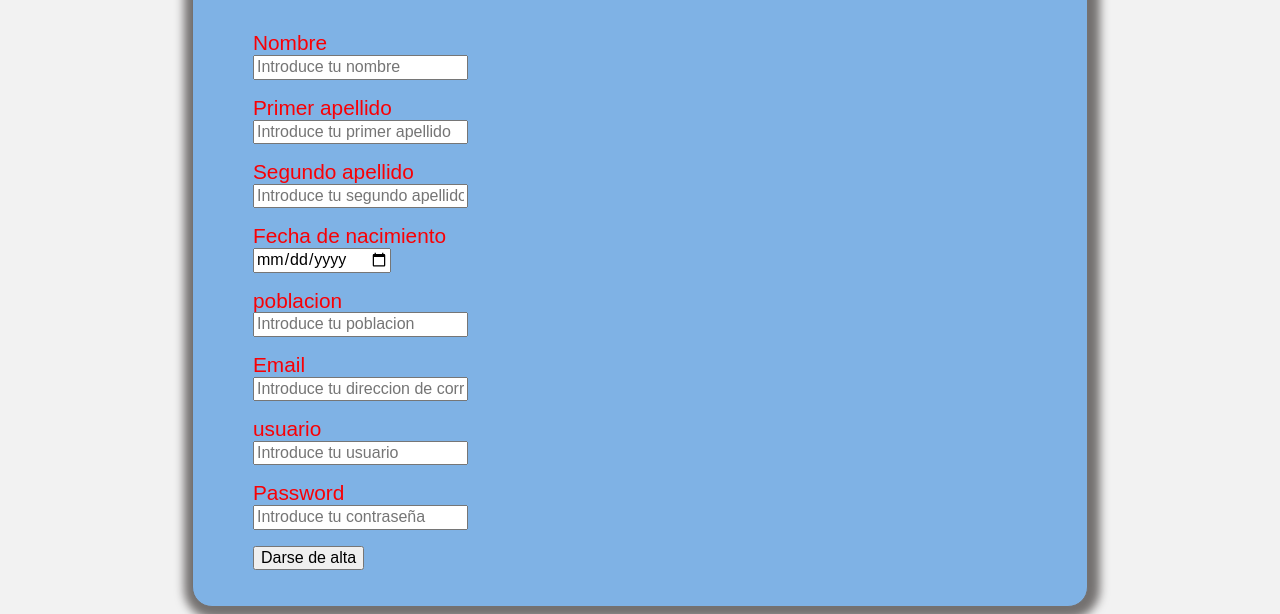
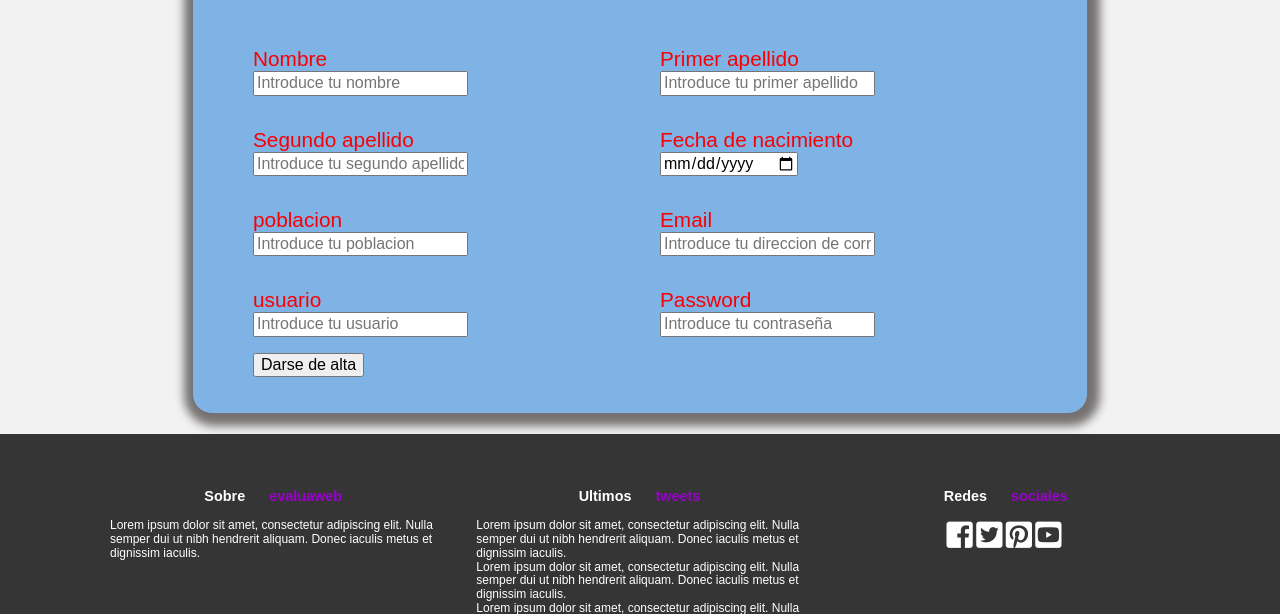
Before and after one commit to Alejandro46014/proyecto_9, a PHP site: page /front-end/proyecto_9/alta.php in a window 1280 px wide. Shown: the part 687-1301 px from the top of the page. Run offline with PHP 8.4, Linux system fonts and the light colour scheme; some libraries are stand-ins or nearby versions.

Commit message:
formulari alta
formulario dos columnas

```diff
--- a/front-end/proyecto_9/alta.php
+++ b/front-end/proyecto_9/alta.php
@@ -76,28 +76,28 @@
 <div class="formulario">
     <h2>Formulario de alta</h2>
     <form action="alta.php" method="post">
-	<div>
+	<div style="width:50%; float:left;">
 <p><label for="nombre">Nombre</label><br /><input type="text" name="nombre" required="true" placeholder="Introduce tu nombre" /></p>
 </div>
-<div>
+<div style="width:50%; float:left;">
 <p><label for="nombre">Primer apellido</label><br /><input type="text" name="usuario" required="true" placeholder="Introduce tu primer apellido" /></p>
 </div>
-<div>
+<div style="width:50%; float:left;">
 <p><label for="nombre">Segundo apellido</label><br /><input type="text" name="usuario" placeholder="Introduce tu segundo apellido" /></p>
 </div>
-<div>
+<div style="width:50%; float:left;">
 <p><label for="nombre">Fecha de nacimiento</label><br /><input type="date" name="fecha" required="true" placeholder="Introduce tu feche de naciemiento" /></p>
 </div>
-<div>
+<div style="width:50%; float:left;">
 <p><label for="nombre">poblacion</label><br /><input type="text" name="poblacion" required="true" placeholder="Introduce tu poblacion" /></p>
 </div>
-<div>
+<div style="width:50%; float:left;">
 <p><label for="nombre">Email</label><br /><input type="text" name="email" required="true" placeholder="Introduce tu direccion de correo electrónico" /></p>
 </div>
-<div>
+<div style="width:50%; float:left;">
 <p><label for="nombre">usuario</label><br /><input type="text" name="usuario" required="true" placeholder="Introduce tu usuario" /></p>
 </div>
-<div>
+<div style="width:50%; float:left;">
 <p><label for="password">Password</label><br /><input type="text" name="password" required="true" placeholder="Introduce tu contraseña" /></p>
 </div>
 <p><input type="submit" value="Darse de alta" /> </p>
```
